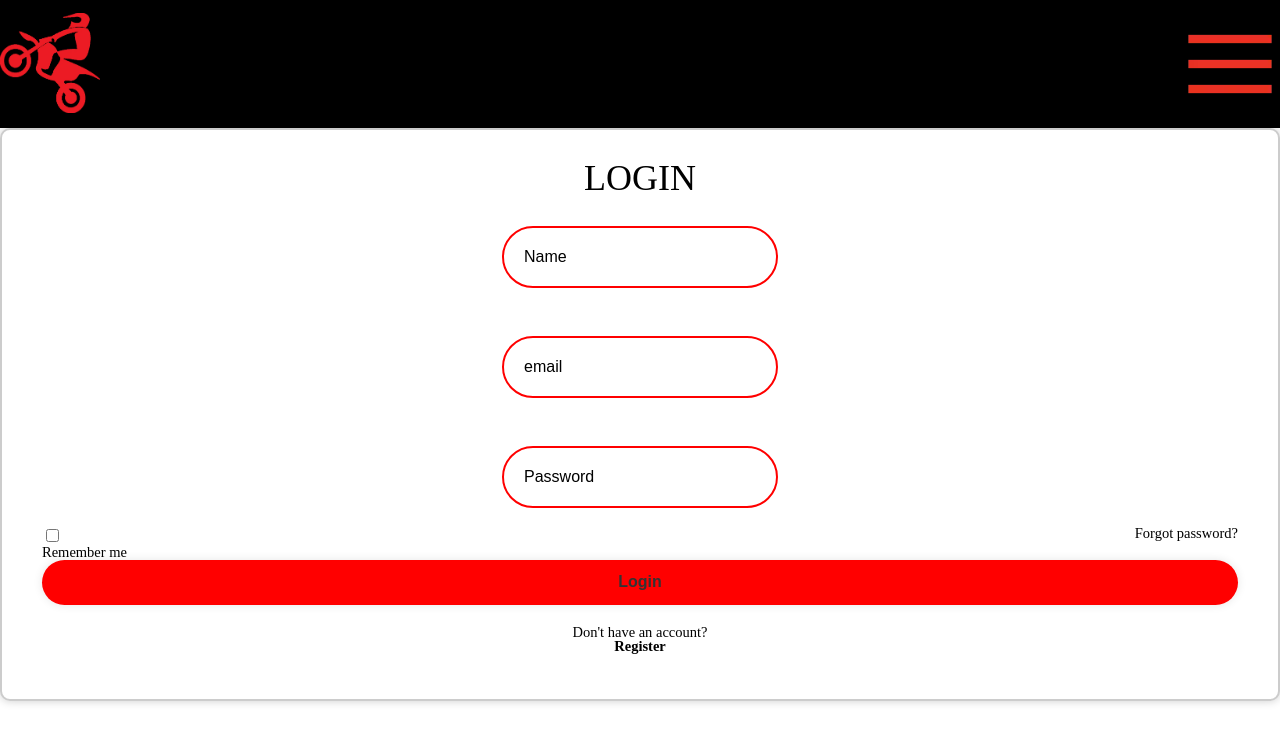
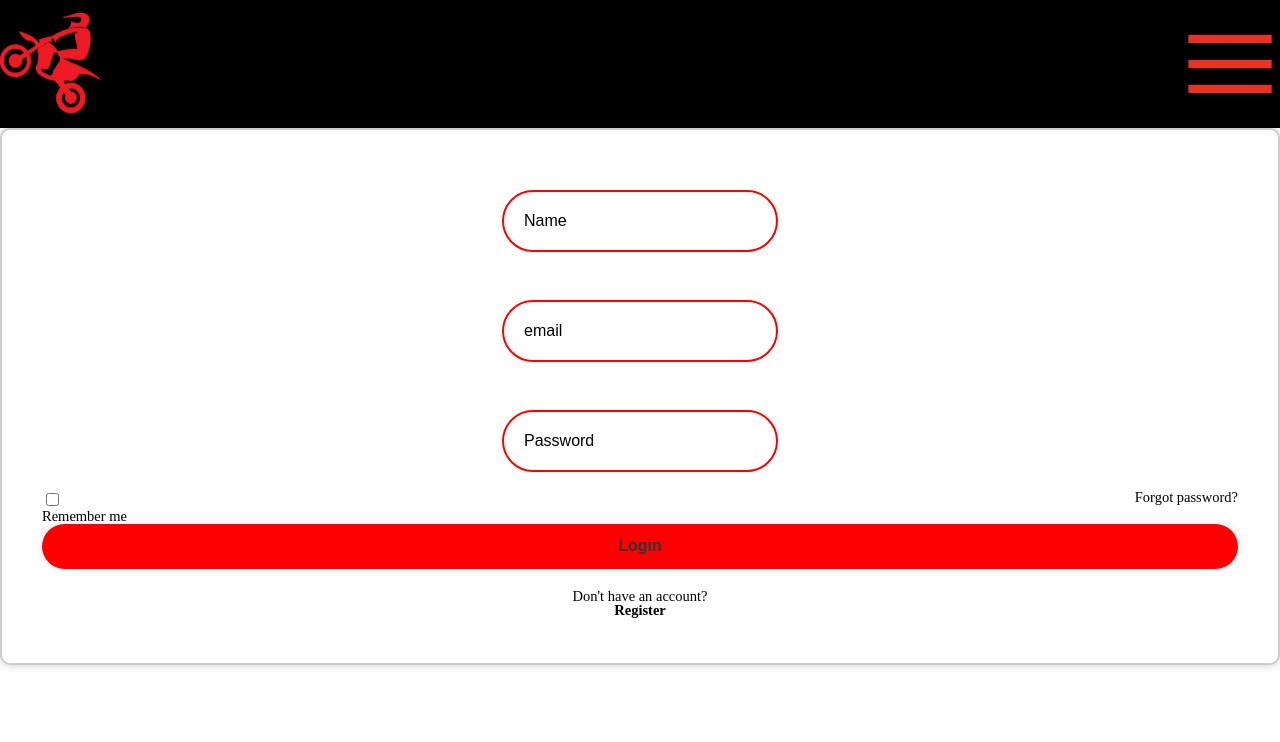
Before and after one commit to isdi-coders-2023/Danielle-Quintiliani-Final-Project-202402-Mad, an Angular app: page /login in a window 1280 px wide. Shown: the top 742 px of the page. Built offline with nearby package versions, Linux system fonts and the light colour scheme.

Commit message:
correct last codesmells

```diff
--- a/src/app/main/login/login.component.html
+++ b/src/app/main/login/login.component.html
@@ -1,6 +1,6 @@
 <div class="login">
   <form action="">
-    <h2>LOGIN</h2>
+    <span>LOGIN</span>
     <form [formGroup]="formLogin" (ngSubmit)="submit()">
       <div class="input">
         <label class="input-box" for="name">
--- a/src/app/main/register/register.component.html
+++ b/src/app/main/register/register.component.html
@@ -1,6 +1,6 @@
 <div class="login">
   <form action="">
-    <h2>REGISTER</h2>
+    <span>REGISTER</span>
     <form [formGroup]="formRegister" (ngSubmit)="submit()">
       <div class="input">
         <label class="input-box" for="name">
--- a/src/app/shared/header/header.component.html
+++ b/src/app/shared/header/header.component.html
@@ -1,4 +1,4 @@
-<h1>
+
   <a href="/home"
     ><img
       src="../../../assets/logo.webp"
@@ -6,5 +6,5 @@
       height="100"
       alt="logo image"
   /></a>
-</h1>
+
 <app-menu />
```
